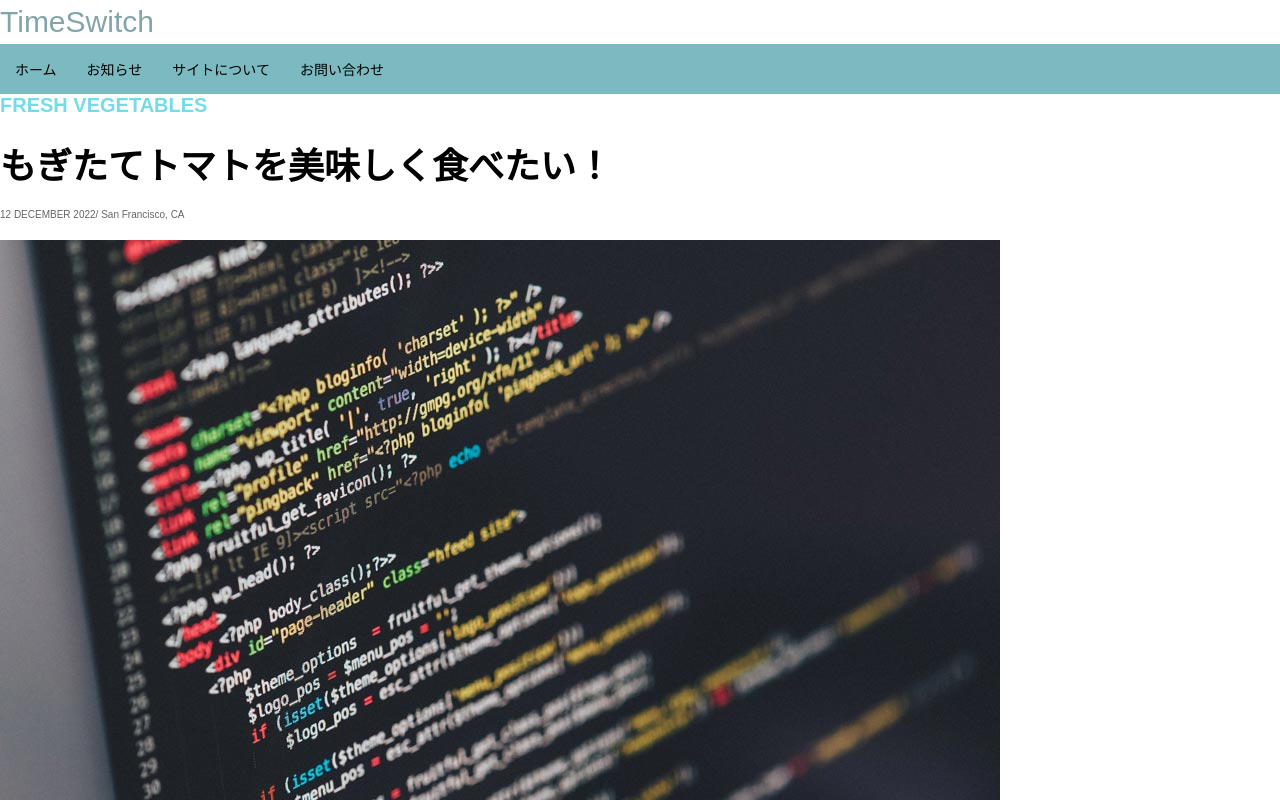
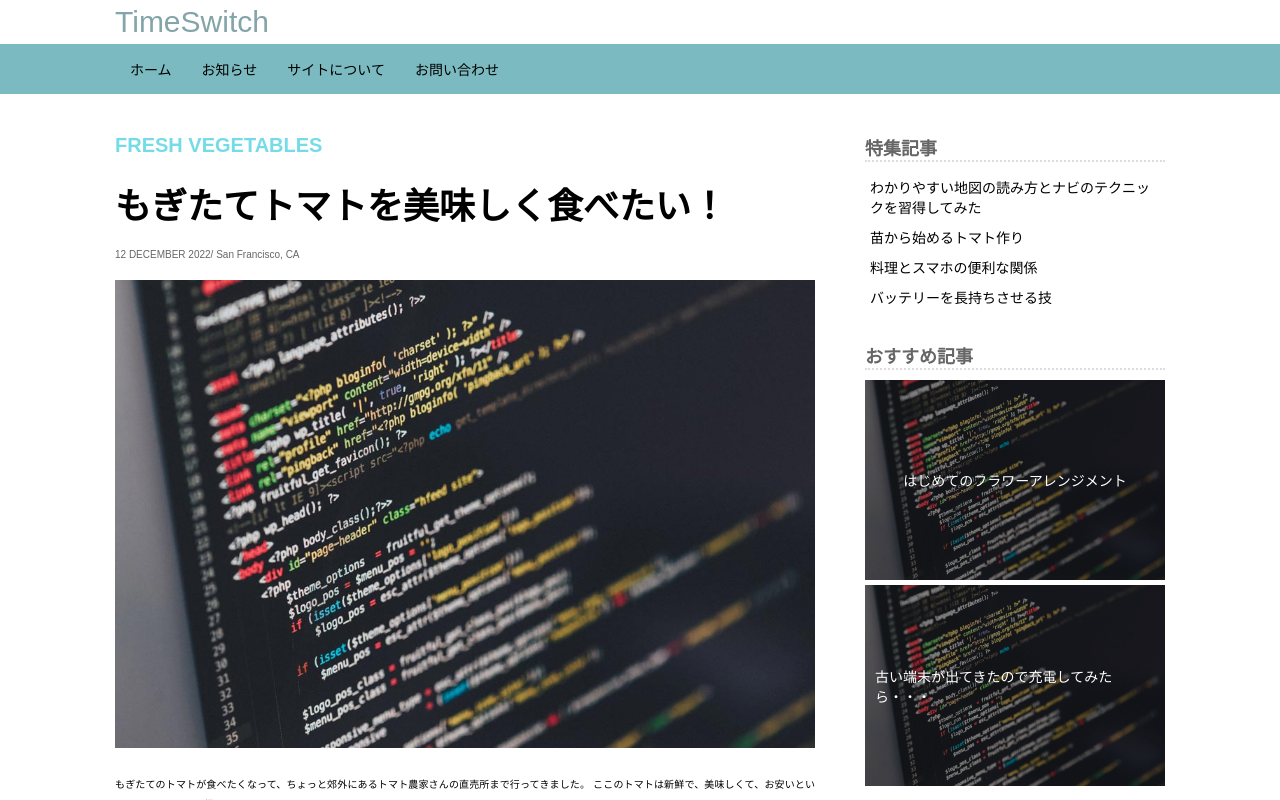
Before and after one commit to tobb422/spa-practive, a Vue app: page /line_base in a window 1280 px wide. Shown: the top 800 px of the page. Built offline with nearby package versions, Linux system fonts and the light colour scheme.

Commit message:
ラインベースレイアウト完成

```diff
--- a/src/components/Footer.vue
+++ b/src/components/Footer.vue
@@ -14,7 +14,7 @@
 export default { name: "Footer" };
 </script>
 
-<style lang="scss">
+<style scoped lang="scss">
 .footer {
   width: 100%;
   padding: 20px 0 30px;
--- a/src/views/LineBase.vue
+++ b/src/views/LineBase.vue
@@ -1,5 +1,5 @@
 <template lang="pug">
-section
+section.line-base
   div.site
     a(href="#") TimeSwitch
 
@@ -40,6 +40,12 @@ section
       | もちろん、何かをつけたり、かけたりして食べるのも美味しいです。
       | 定番としては、塩、砂糖、マヨネーズ、オリーブオイルなどがおすすめです。
 
+    aside.sns
+      ul
+        li: a(href="#" class="fa fa-twitter") Twitter
+        li: a(href="#") Facebook
+        li: a(href="#") Google+
+
   aside.side
     .special
       h2 特集記事
@@ -53,11 +59,11 @@ section
       h2 おすすめ記事
       ul
         li: a(href="#")
-          img(src="../assets/logo.png")
-          | はじめてのフラワーアレンジメント
+          img(src="../assets/coding.jpg")
+          span はじめてのフラワーアレンジメント
         li: a(href="#")
-          img(src="../assets/logo.png")
-          | 古い端末が出てきたので充電してみたら・・・
+          img(src="../assets/coding.jpg")
+          span 古い端末が出てきたので充電してみたら・・・
 
     .ninki
       h2 人気の記事
@@ -92,8 +98,24 @@ export default {
 </script>
 
 <style scoped lang="stylus">
+section
+  display: grid
+  grid-template-columns: 1fr 700px 50px 300px 1fr
+  grid-template-rows: auto auto 40px auto 30px auto
+
+  @media(max-width: 1089px) {
+    grid-template-columns: 20px 7fr 30px 3fr 20px
+  }
+
+  @media(max-width: 767px) {
+    grid-template-columns: 20px 1fr 20px
+    grid-row-start: auto auto 40px auto 30px auto 30px auto
+  }
+
 .site
   margin: 5px 0
+  grid-column-start: 2
+  grid-row-start: 1
 
   a
     color: #83a4a8
@@ -102,12 +124,20 @@ export default {
 
 .menu
   background-color: #7cbac1
+  grid-column-start: 1
+  grid-column-end: -1
+  grid-row-start: 2
+  display: grid
+  grid-template-columns: inherit
+  grid-template-rows: auto
 
   ul
     margin: 0
     padding: 0
     list-style: none
     display: flex
+    grid-column-start: 2
+    grid-row-start: -2
 
   li a
     display: block
@@ -116,10 +146,18 @@ export default {
     font-size: 1.4rem
     text-decoration: none
 
+    @media(max-width: 767px) {
+      padding: 15px 8px
+      font-size: 10px
+    }
+
   li a:hover
     background-color: #eeeeee
 
 .kiji
+  grid-column-start: 2
+  grid-row-start: 4
+
   h1
     margin-top: 0
     margin-bottom: 20px
@@ -152,6 +190,14 @@ export default {
   color: #666666
 
 .side
+  grid-column-start: 4
+  grid-row-start: 4
+
+  @media(max-width: 767px) {
+    grid-column-start: 2
+    grid-row-start: 6
+  }
+
   div
     margin-bottom: 30px
 
@@ -182,21 +228,64 @@ export default {
   li a:hover
     background-color: #eeeeee
 
+.sns
+  @extend .aside-base
+
 .special
   @extend .aside-base
 
 .osusume
   @extend .aside-base
 
+  li a
+    position: relative
+    padding: 0
+    margin-bottom: 5px
+
+  img
+    vertical-align: bottom
+
+  span
+    display: flex
+    justify-content: center
+    align-items: center
+    position: absolute
+    top: 0
+    left: 0
+    bottom: 0
+    right: 0
+    padding: 0 10px
+    background-color: rgba(0, 0, 0, 0.4)
+    color: #ffffff
+
 .ninki
   @extend .aside-base
 
+  li a
+    display: flex
+    align-items: center
+
+  img
+    margin-right: 15px
+
 .copyright
+  grid-column-start: 1
+  grid-column-end: -1
+  grid-row-start:-2
   border-top: solid 1px #dddddd
   padding: 20px 0
+  display: grid
+  grid-template-columns: inherit
+  grid-template-rows: auto
 
   p
     margin: 0
     color: #666666
     font-size: 1.4rem
+    grid-column-start: 2
+    grid-column-end: -2
+
+    @media(max-width: 767px) {
+      grid-row-start: -1
+    }
 </style>
```
